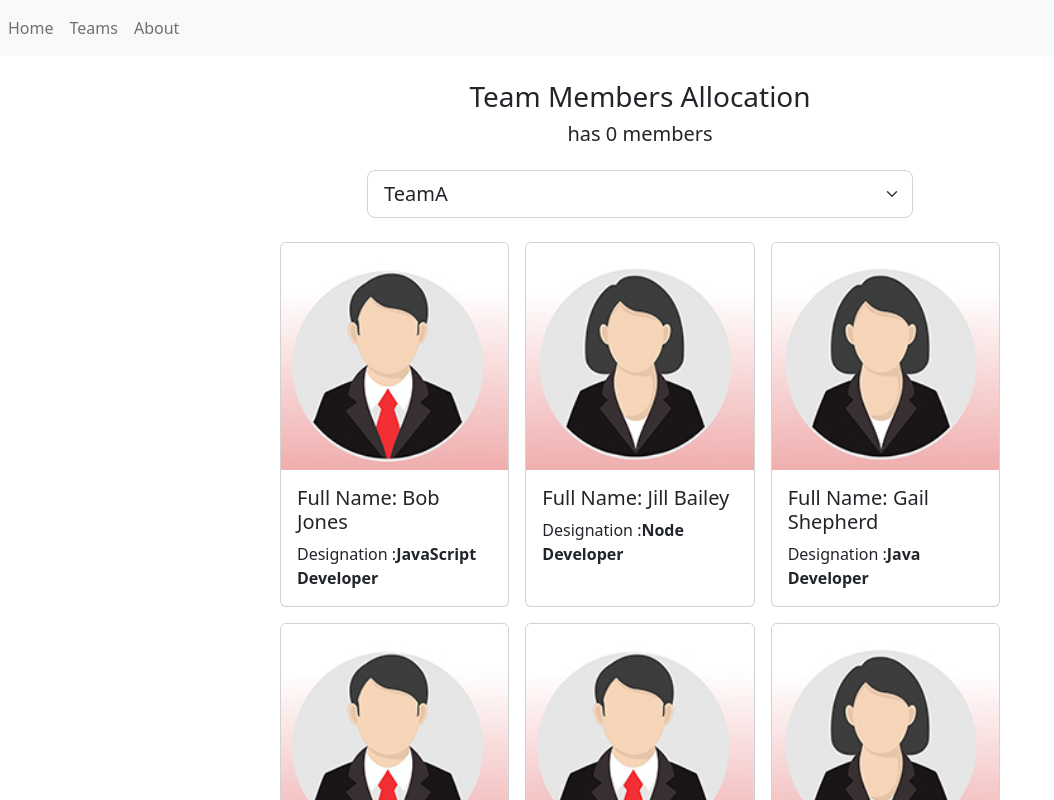
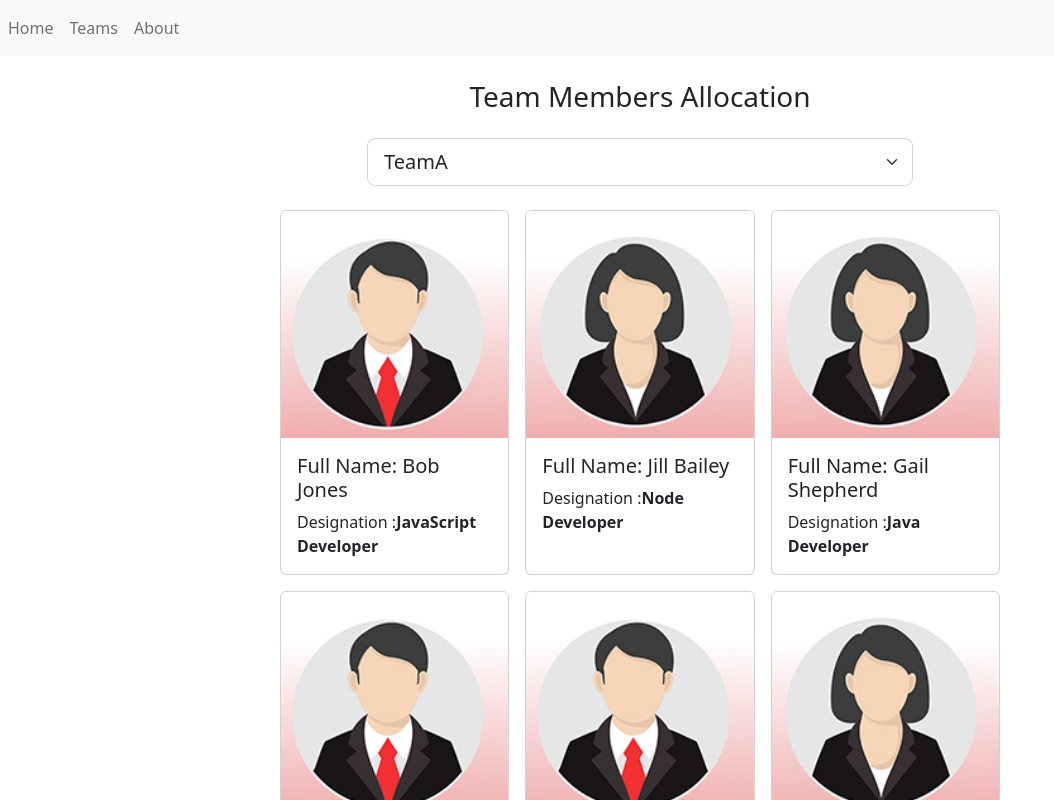
Before and after one commit to WESTIEWEB/EmployeeTeamManager, a React (Vite) app: page / in a window 1280 px wide. Shown: the top 800 px of the page, without its empty margins (0-1054 px from the left). Built offline with nearby package versions, Linux system fonts and the light colour scheme.

Commit message:
ternary operation used to make selected team count to show only when selected team is not null

```diff
--- a/src/Components/HeaderCard/Header.jsx
+++ b/src/Components/HeaderCard/Header.jsx
@@ -8,9 +8,9 @@ const Header = ( {selectedTeamCount, selectedTeam }) => {
         <div className="row justify-content-center">
           <div className="col-8 justify-content-center text-center">
             <h3>Team Members Allocation</h3>
-            <h5>
+            {selectedTeam === null? <h5></h5> :<><h5>
               {selectedTeam} has {selectedTeamCount} {selectedTeamCount===1?"member":"members"}
-            </h5>
+            </h5></>}
           </div>
         </div>
       </div>
```
